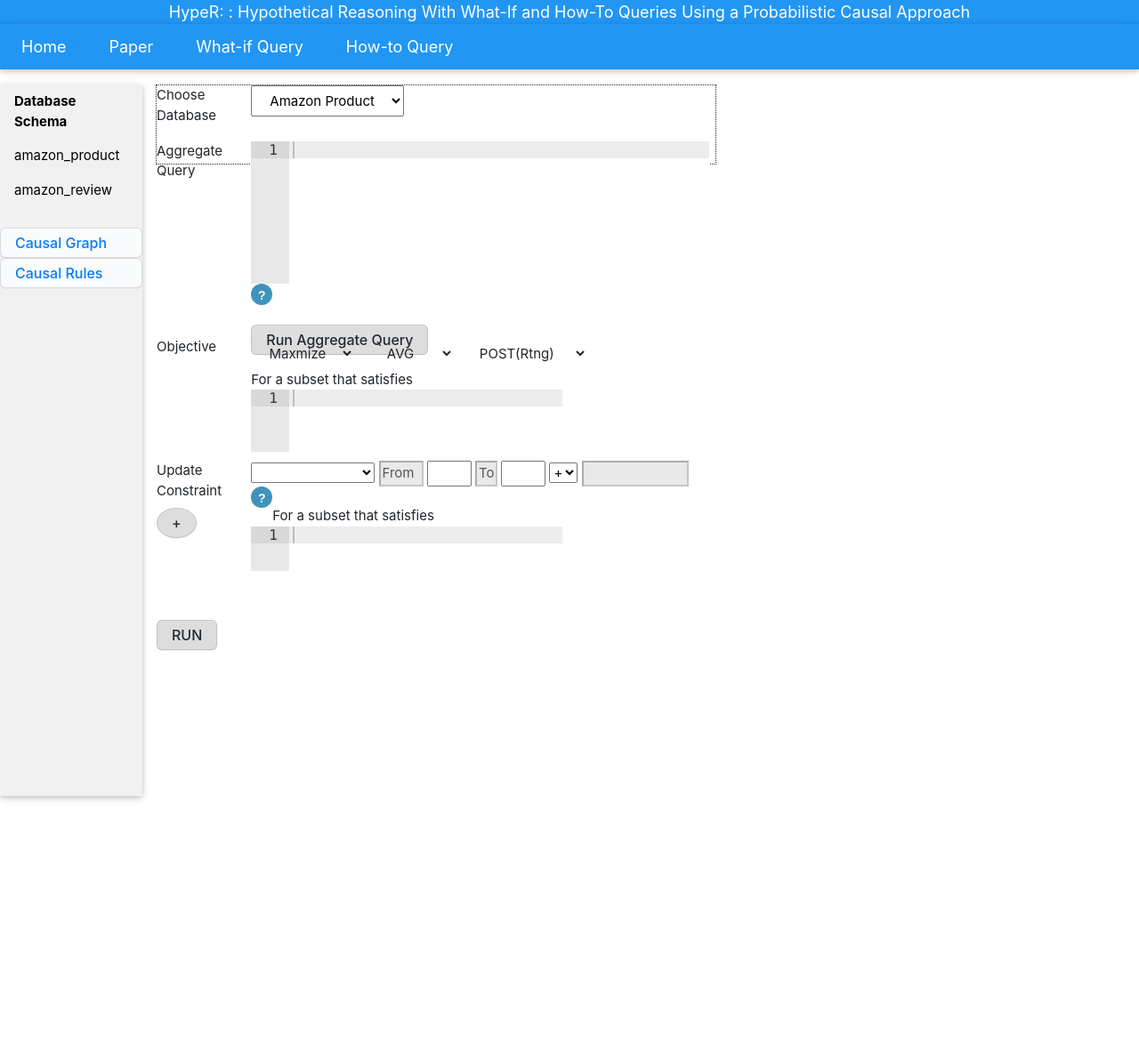
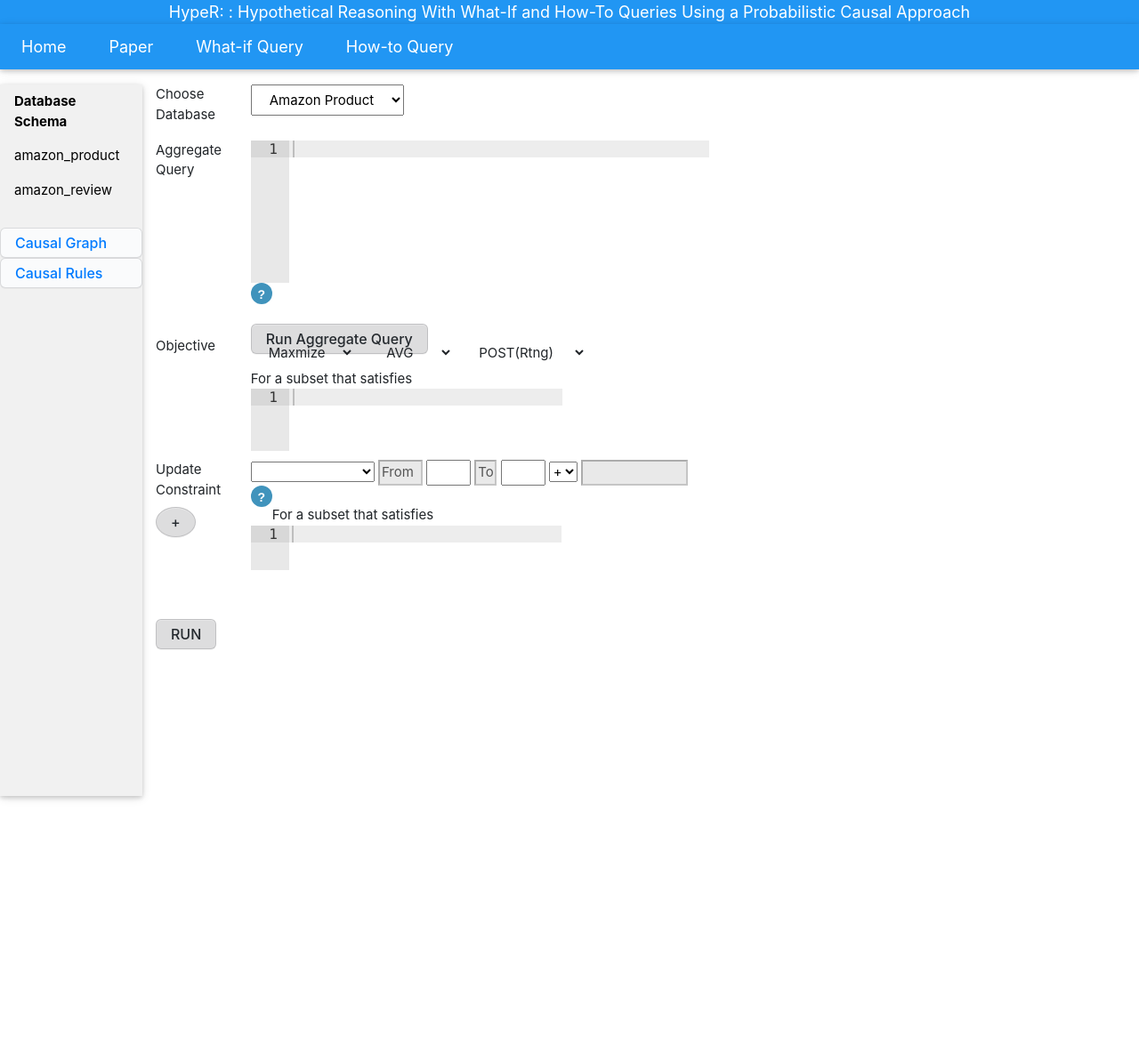
Before and after one commit to ssssssser/HyperRDemo, a Flask app: page /query_input_how_to in a window 1280 px wide; the page is wider, and only the part inside the window is pictured. Shown: that part at 89% size. Run offline with Flask 3, Linux system fonts and the light colour scheme; some libraries are stand-ins or nearby versions.

Commit message:
fixed weird dotted line border

```diff
--- a/app/static/how_to.css
+++ b/app/static/how_to.css
@@ -22,7 +22,6 @@
     grid-template-columns: repeat(2, 1fr);
     grid-gap: 10px;
     /* width: 625px; */
-    border-style: dotted;
     border-width: 1px
 }
 
--- a/app/static/what_if.css
+++ b/app/static/what_if.css
@@ -207,7 +207,6 @@
     grid-template-columns: repeat(6, 1fr);
     grid-gap: 10px;
     /* width: 638px; */
-    border-style: dotted;
     border-width: 1px
 }
 
```
